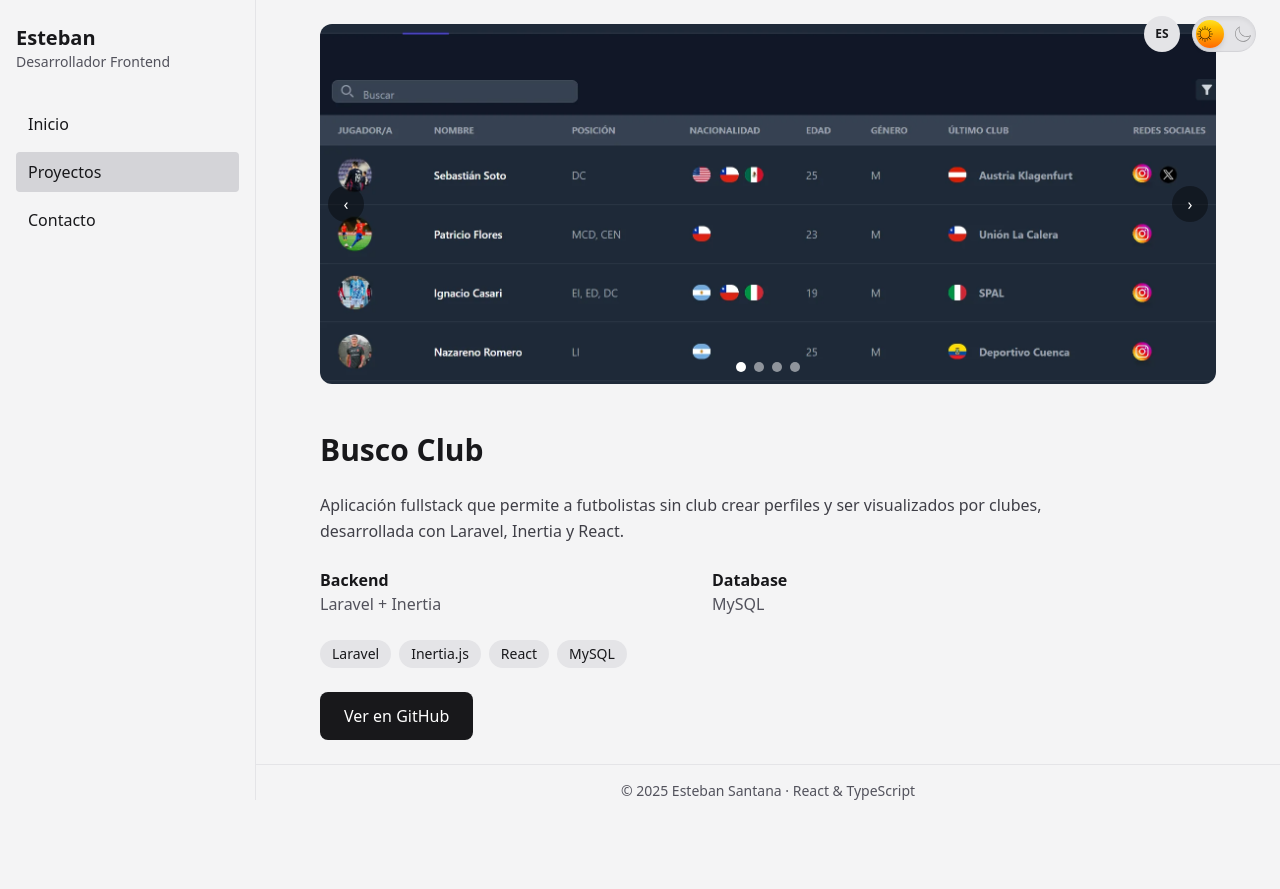
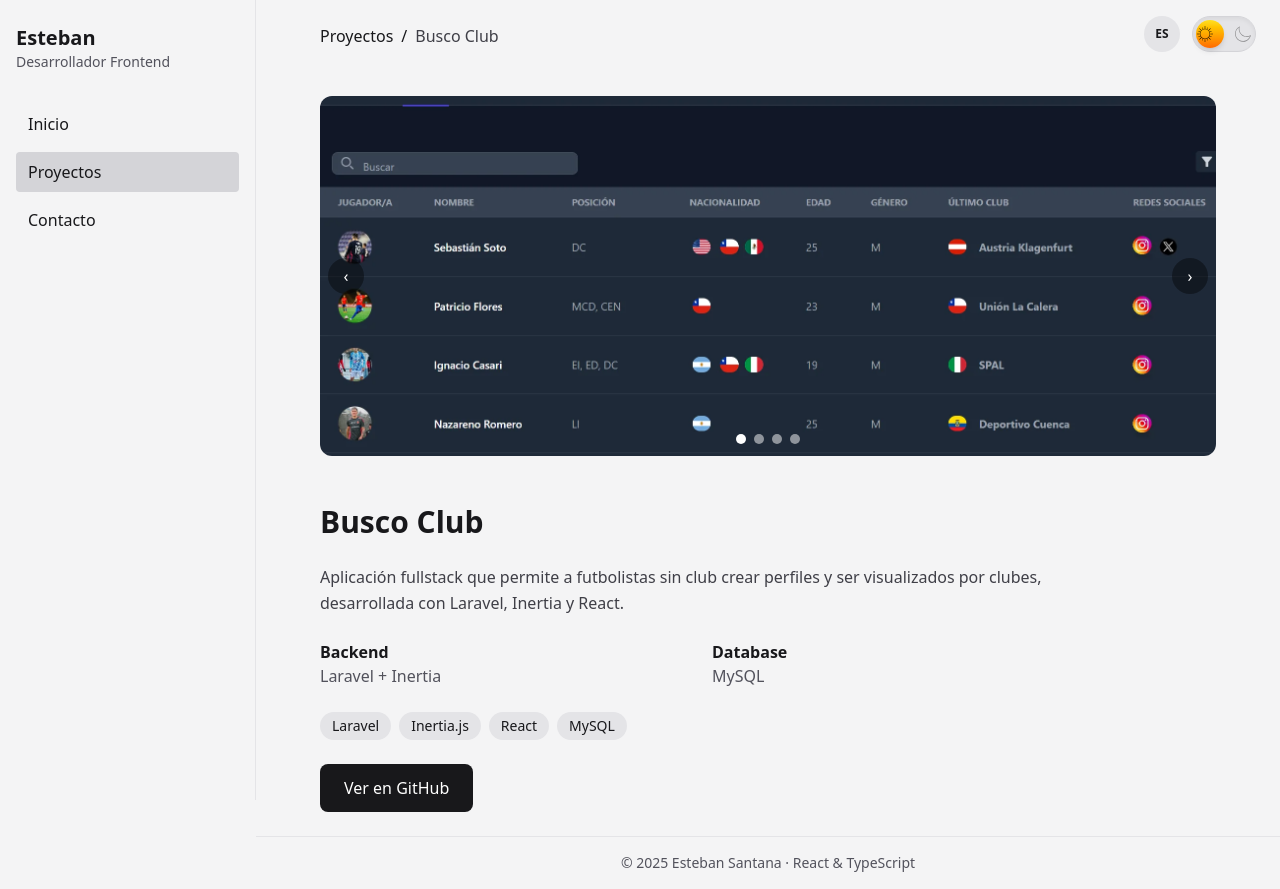
Before and after one commit to bsantanag95/proyecto_portafolio, a React (Vite) app: page /projects/busco-club in a window 1280 px wide. Before the commit the page ends 817 px from the top, so only its background shows below. Built offline with nearby package versions, Linux system fonts and the light colour scheme.

Commit message:
feat(ui): add skeleton fade, animated breadcrumb and color system

```diff
--- /dev/null
+++ b/src/components/Projects/ProjectBreadcrumb.tsx
@@ -0,0 +1,27 @@
+import { motion } from "framer-motion";
+import { Link } from "react-router-dom";
+import { useLanguage } from "../../hooks/useLanguage";
+
+interface Props {
+  title: string;
+}
+
+const ProjectBreadcrumb = ({ title }: Props) => {
+  const { t } = useLanguage();
+
+  return (
+    <motion.nav
+      initial={{ y: -6, opacity: 0 }}
+      animate={{ y: 0, opacity: 1 }}
+      transition={{ duration: 0.25, ease: "easeInOut" }}
+    >
+      <Link to="/projects" className="hover:text-zinc-700 dark:text-zinc-300">
+        {t.projects.breadcrumb}
+      </Link>
+      <span className="mx-2">/</span>
+      <span className="text-zinc-700 dark:text-zinc-300">{title}</span>
+    </motion.nav>
+  );
+};
+
+export default ProjectBreadcrumb;
--- a/src/components/Projects/ProjectCarousel.tsx
+++ b/src/components/Projects/ProjectCarousel.tsx
@@ -3,9 +3,10 @@ import { motion, AnimatePresence, useReducedMotion } from "framer-motion";
 
 interface Props {
   images: string[];
+  onImageLoad?: () => void;
 }
 
-const ProjectCarousel = ({ images }: Props) => {
+const ProjectCarousel = ({ images, onImageLoad }: Props) => {
   const [index, setIndex] = useState(0);
   const shouldReduceMotion = useReducedMotion();
   const containerRef = useRef<HTMLDivElement>(null);
@@ -30,6 +31,12 @@ const ProjectCarousel = ({ images }: Props) => {
     return () => el?.removeEventListener("keydown", handler);
   }, [next, prev]);
 
+  useEffect(() => {
+    const nextIndex = (index + 1) % images.length;
+    const img = new Image();
+    img.src = images[nextIndex];
+  }, [index, images]);
+
   return (
     <div
       ref={containerRef}
@@ -43,6 +50,7 @@ const ProjectCarousel = ({ images }: Props) => {
           src={images[index]}
           alt={`Project screenshot ${index + 1}`}
           className="h-60 sm:h-90 w-full object-cover"
+          onLoad={onImageLoad}
           initial={{ x: 50, opacity: 0 }}
           animate={{ x: 0, opacity: 1 }}
           exit={{ x: -50, opacity: 0 }}
--- /dev/null
+++ b/src/components/Projects/ProjectCarouselSkeleton.tsx
@@ -0,0 +1,17 @@
+const ProjectCarouselSkeleton = () => {
+  return (
+    <div className="relative w-full overflow-hidden rounded-xl">
+      <div className="h-60 sm:h-90 w-full animate-pulse bg-zinc-200 dark:bg-zinc-800" />
+      <div className="absolute bottom-3 left-1/2 -translate-x-1/2 flex gap-2">
+        {Array.from({ length: 3 }).map((_, i) => (
+          <span
+            key={i}
+            className="h-2.5 w-2.5 rounded-full bg-zinc-300 dark:bg-zinc-700"
+          />
+        ))}
+      </div>
+    </div>
+  );
+};
+
+export default ProjectCarouselSkeleton;
--- a/src/components/Projects/index.ts
+++ b/src/components/Projects/index.ts
@@ -2,3 +2,5 @@ export { default as ProjectCard } from "./ProjectCard";
 export { default as ProjectGallery } from "./ProjectGallery";
 export { default as ProjectInfo } from "./ProjectInfo";
 export { default as ProjectCarousel } from "./ProjectCarousel";
+export { default as ProjectCarouselSkeleton } from "./ProjectCarouselSkeleton";
+export { default as ProjectBreadcrumb } from "./ProjectBreadcrumb";
--- a/src/i18n/en.ts
+++ b/src/i18n/en.ts
@@ -32,4 +32,11 @@ export const en = {
       'Passionate about building attractive and functional user interfaces.',
     ],
   },
+    projects: {
+    breadcrumb: "Projects",
+    backend: "Backend",
+    database: "Database",
+    stack: "Tech stack",
+    viewGithub: "View repository",
+  },
 }
--- a/src/i18n/es.ts
+++ b/src/i18n/es.ts
@@ -32,4 +32,11 @@ export const es = {
       'Apasionado por construir interfaces de usuario atractivas y funcionales.',
     ],
   },
+    projects: {
+    breadcrumb: "Proyectos",
+    backend: "Backend",
+    database: "Base de datos",
+    stack: "Tecnologías",
+    viewGithub: "Ver repositorio",
+  },
 }
--- a/src/index.css
+++ b/src/index.css
@@ -9,3 +9,19 @@
     @apply bg-zinc-900 text-zinc-100;
   }
 }
+
+@theme {
+  --color-bg: theme(colors.zinc.50);
+  --color-bg-dark: theme(colors.zinc.950);
+
+  --color-surface: theme(colors.zinc.100);
+  --color-surface-dark: theme(colors.zinc.900);
+
+  --color-text: theme(colors.zinc.900);
+  --color-text-dark: theme(colors.zinc.100);
+
+  --color-muted: theme(colors.zinc.600);
+  --color-muted-dark: theme(colors.zinc.400);
+
+  --color-accent: theme(colors.emerald.500);
+}
--- a/src/pages/Projects/ProjectDetail.tsx
+++ b/src/pages/Projects/ProjectDetail.tsx
@@ -1,13 +1,24 @@
+import { useState } from "react";
 import { motion, useReducedMotion } from "framer-motion";
 import { useParams, Navigate } from "react-router-dom";
 import { projects } from "../../data/projects";
 import { useLanguage } from "../../hooks/useLanguage";
-import { ProjectCarousel, ProjectInfo } from "../../components/Projects";
+import {
+  ProjectBreadcrumb,
+  ProjectCarousel,
+  ProjectCarouselSkeleton,
+  ProjectInfo,
+} from "../../components/Projects";
 
 const ProjectDetail = () => {
   const { slug } = useParams<{ slug: string }>();
   const { language } = useLanguage();
   const shouldReduceMotion = useReducedMotion();
+  const [loaded, setLoaded] = useState(false);
+
+  const handleImageLoad = () => {
+    setLoaded(true);
+  };
 
   const project = projects.find((p) => p.slug === slug);
 
@@ -29,7 +40,25 @@ const ProjectDetail = () => {
     space-y-12
   "
     >
-      <ProjectCarousel images={project.images} />
+      <ProjectBreadcrumb title={project.title[language]} />
+      <div className="relative">
+        {/* Skeleton */}
+        <motion.div
+          initial={{ opacity: 1 }}
+          animate={{ opacity: loaded ? 0 : 1 }}
+          transition={{ duration: 0.3, ease: "easeInOut" }}
+          className="absolute inset-0 z-10 pointer-events-none"
+        >
+          <ProjectCarouselSkeleton />
+        </motion.div>
+
+        {/* Carousel real (siempre montado) */}
+        <ProjectCarousel
+          images={project.images}
+          onImageLoad={handleImageLoad}
+        />
+      </div>
+
       <ProjectInfo project={project} language={language} />
     </motion.section>
   );
```
